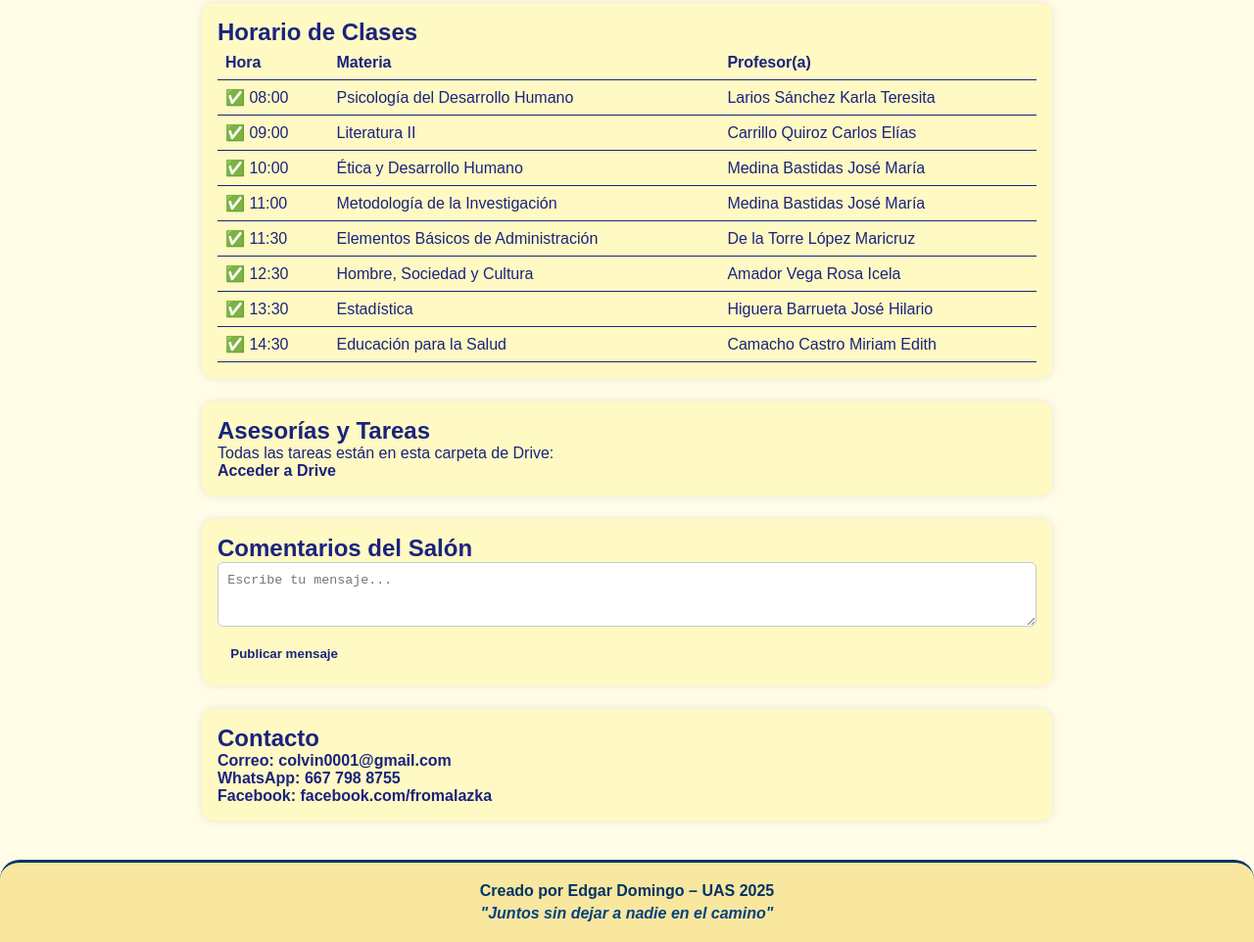
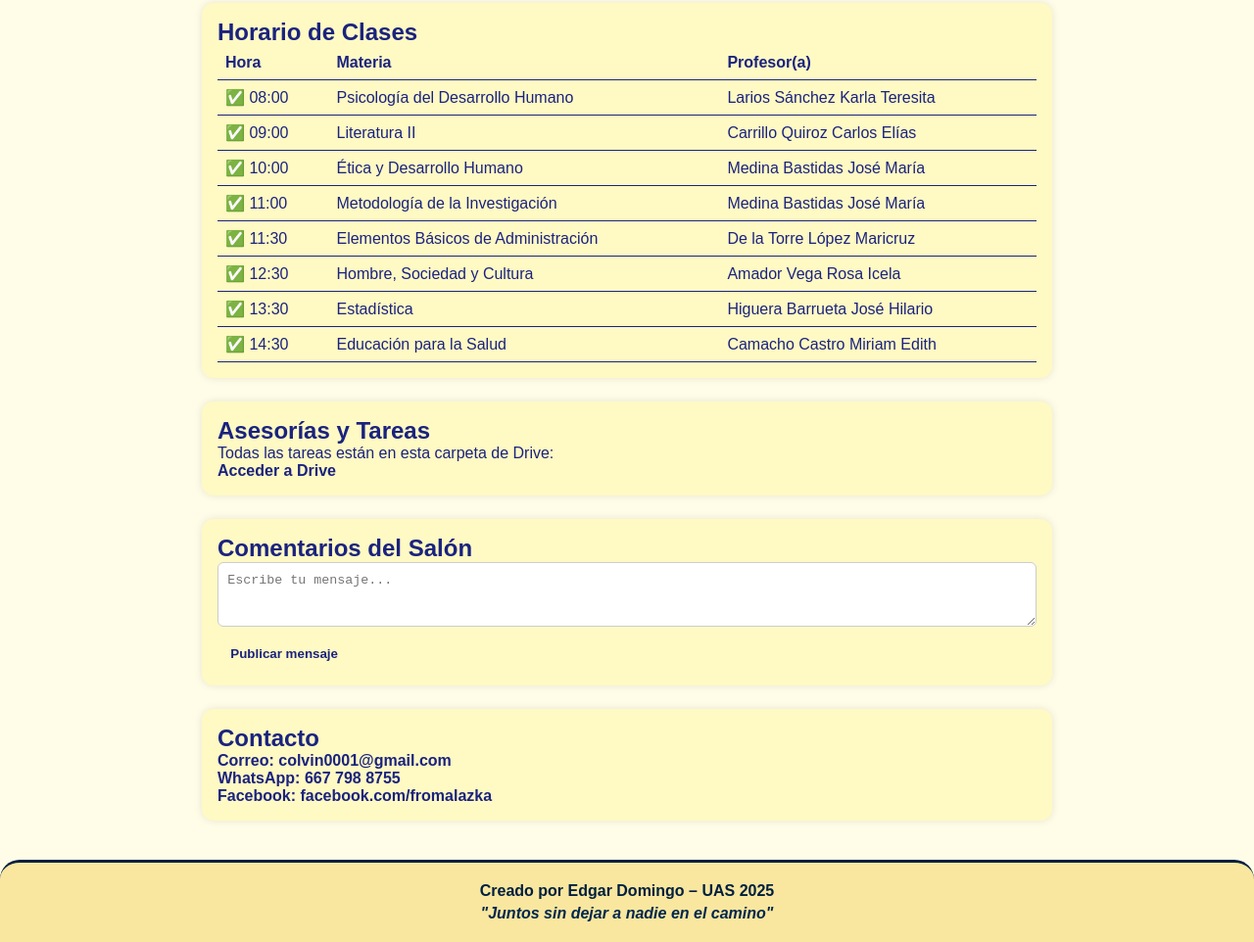
Before and after one commit to mazary/backend, a website: page index.html in a window 1280 px wide. Shown: the part 367-1329 px from the top of the page at 98% size. Drawn offline with Linux system fonts and the light colour scheme.

Commit message:
Update index.htmlfeff

```diff
--- a/index.html
+++ b/index.html
@@ -84,10 +84,11 @@
     </section>
   </main>
 
-<footer style="text-align: center; padding: 20px; background-color: #f9e79f; color: #003366; font-family: Arial, sans-serif; font-size: 16px; border-top: 3px solid #003366;">
+<footer style="text-align: center; padding: 20px; background-color: #f9e79f; color: #001f3f; font-family: 'Arial', sans-serif; font-size: 16px; border-top: 3px solid #001f3f;">
   <p style="margin: 0; font-weight: bold;">Creado por Edgar Domingo – UAS 2025</p>
-  <p style="margin: 5px 0 0; font-style: italic; color: #004080;">"Juntos sin dejar a nadie en el camino"</p>
+  <p style="margin: 5px 0 0; font-style: italic; color: #00264d;">"Juntos sin dejar a nadie en el camino"</p>
 </footer>
+
 
 
 
```
